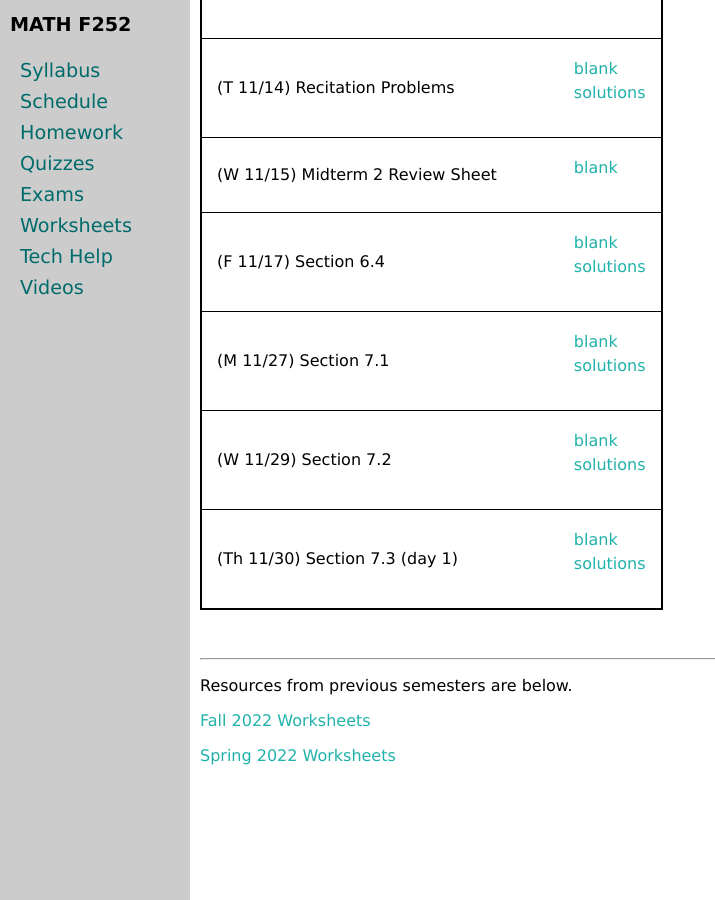
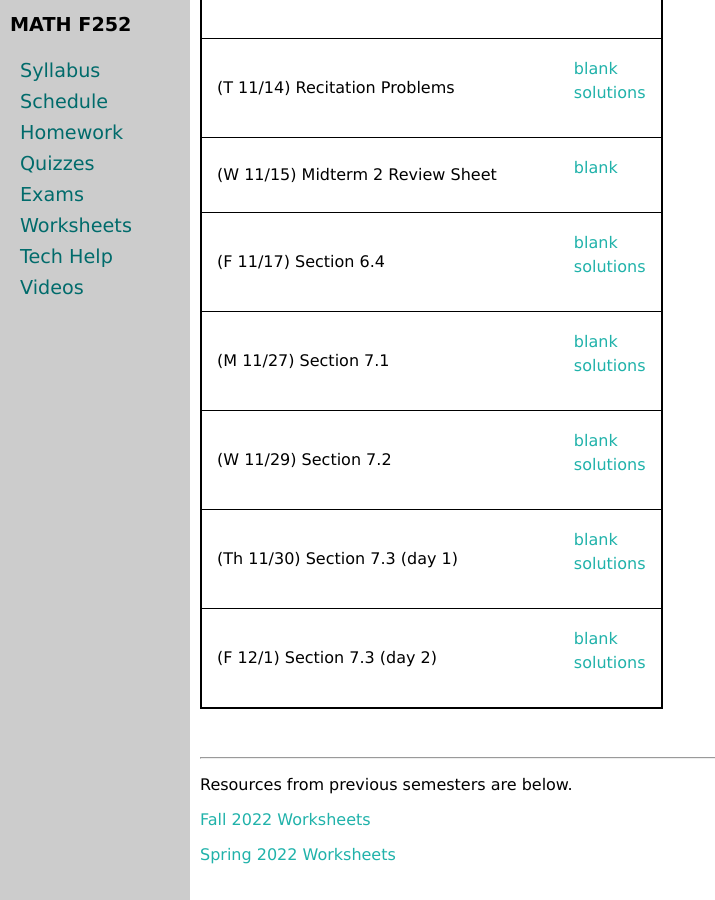
Before and after one commit to uaf-math/calc2, a Jekyll site: the page built from worksheets.md, in a window 1280 px wide and 900 px high, scrolled down 4323 px. Shown: the whole window, without its empty margins (0-715 px from the left). Built offline with Jekyll 4.4.1, drawn with Linux system fonts in a browser that asks for light colours.

Commit message:
Update worksheets.yml

```diff
--- a/_data/worksheets.yml
+++ b/_data/worksheets.yml
@@ -143,3 +143,6 @@ worksheets:
 - name: (Th 11/30) Section 7.3 (day 1)
   blank: M252-7-3-a.pdf
   solutions: M252-7-3-a-s.tex
+- name: (F 12/1) Section 7.3 (day 2)
+  blank: M252-7-3-b.pdf
+  solutions: M252-7-3-b-s.pdf
```
